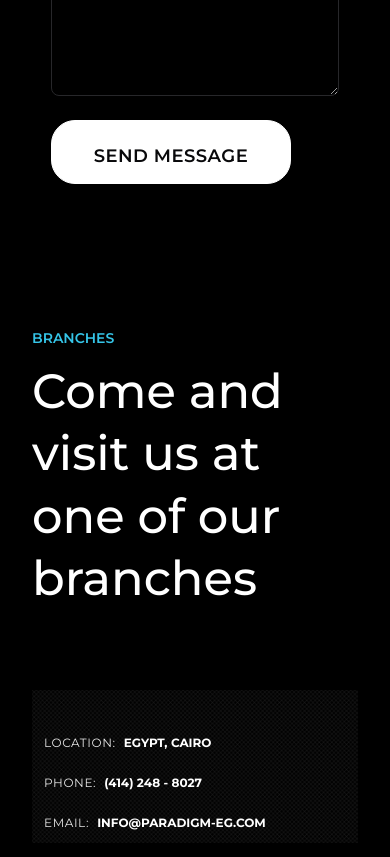
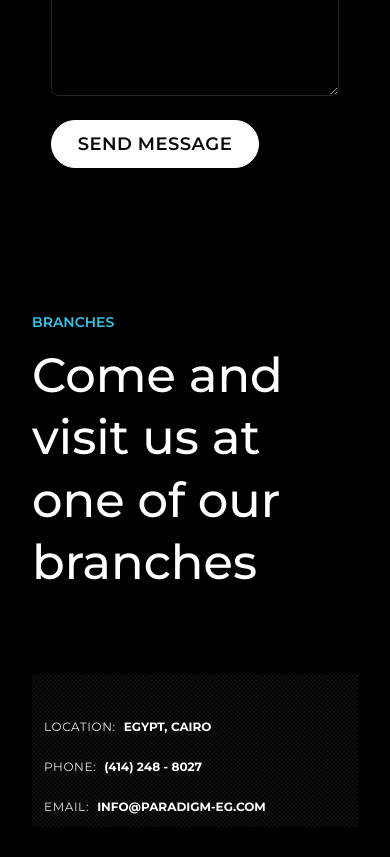
Before and after one commit to Neptune669/Paradigm, a React (Vite) app: page /contact in a window 390 px wide. Shown: the part 1780-2637 px from the top of the page. Built offline with nearby package versions, Linux system fonts and the light colour scheme.

Commit message:
contact form responsive fix

```diff
--- a/src/componentws/form.jsx
+++ b/src/componentws/form.jsx
@@ -80,7 +80,7 @@ export default function App() {
         placeholder="message"
         className="inline-flex items-start justify-start w-full h-48 p-4 mt-10 bg-black border rounded-lg placeholder:text-white placeholder:font-bold placeholder:text-lg border-zinc-800"
       ></textarea>
-      <label className="inline-flex items-start justify-center h-16 px-8 py-6 bg-white border border-white shadow w-60 rounded-3xl">
+      <label className="inline-flex items-center justify-center h-12 px-4 py-4 bg-white border border-white shadow lg:h-16 lg:px-8 lg:py-6 w-52 lg:w-60 rounded-3xl">
         <button
           type="submit"
           className="text-lg font-semibold leading-tight tracking-wide text-center uppercase text-zinc-950"
```
